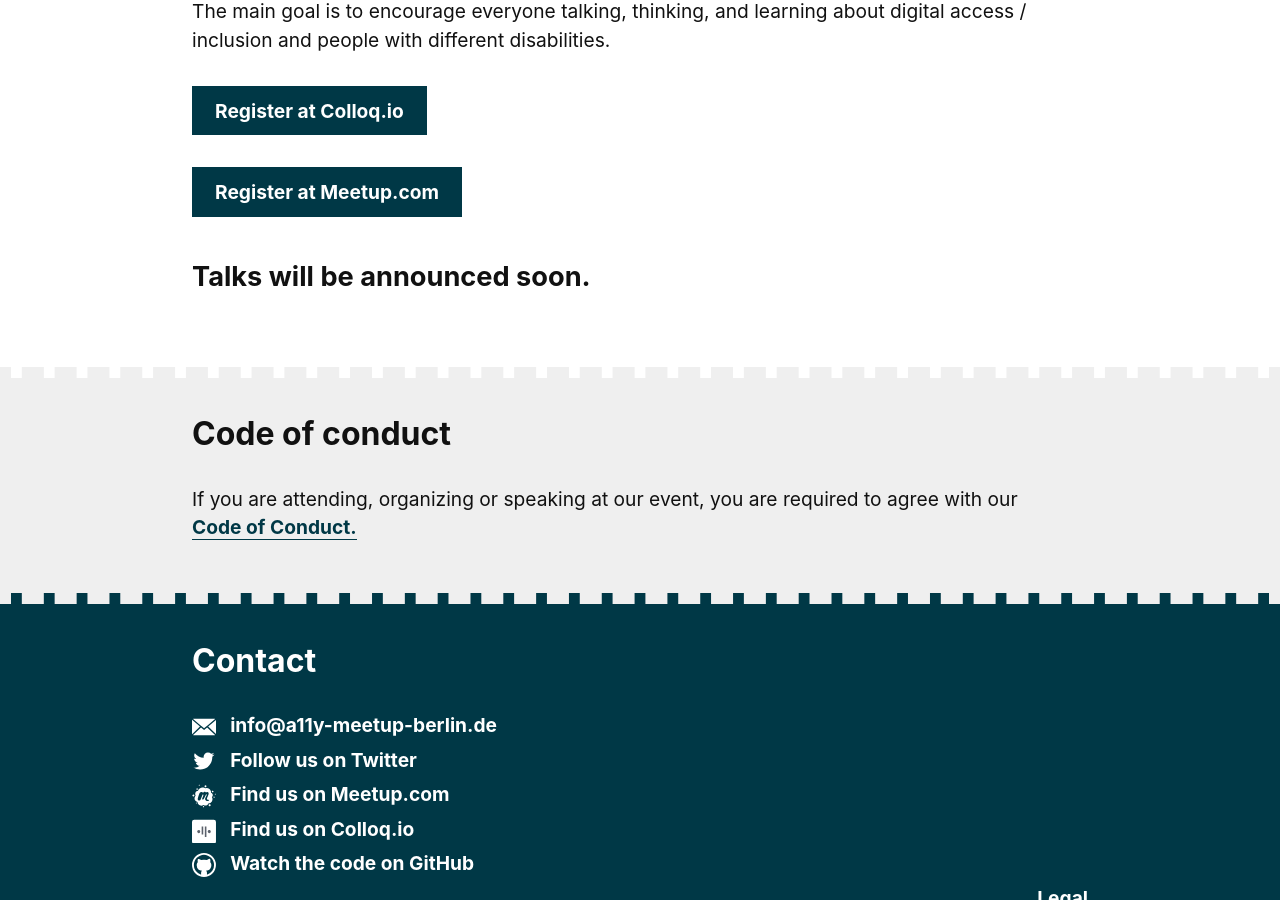
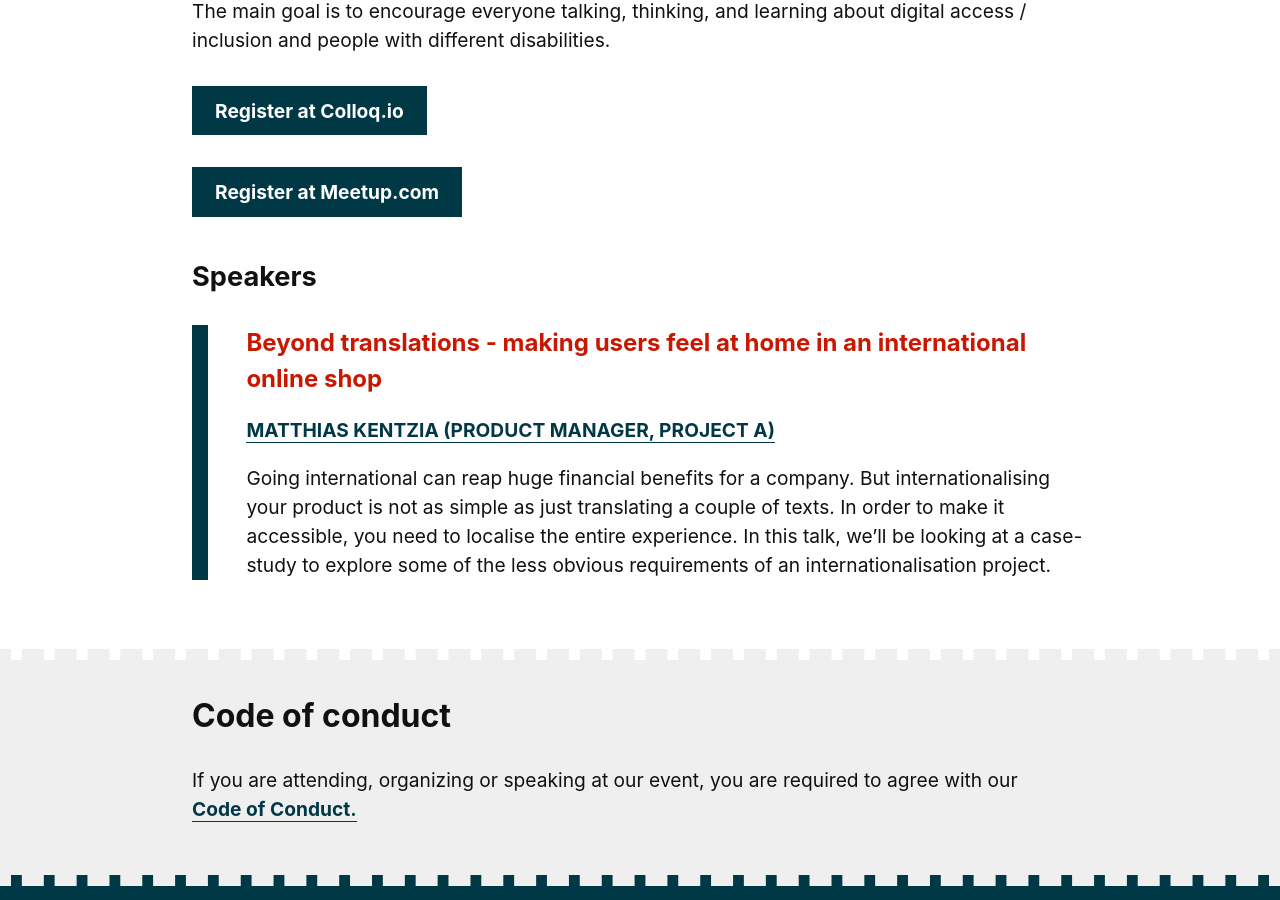
Before and after one commit to a11yberlin/a11y-meetup-berlin.de, a Jekyll site: the page built from index.html, in a window 1280 px wide and 900 px high, scrolled down 656 px. Built offline with Jekyll 4.4.1, drawn with Linux system fonts in a browser that asks for light colours.

Commit message:
✍️ add speaker for fourth edition

```diff
--- a/index.html
+++ b/index.html
@@ -19,15 +19,15 @@ layout: default
     <div class="event__link">
         <a class="button button--green" href="https://www.meetup.com/A11y-Meetup-Berlin/events/251177628/" title="If you want to attend the meetup, please let us know at meetup.com">Register at Meetup.com</a>
     </div>
-    <h3>Talks will be announced soon.</h3>
-    <!-- <div>
+    <h3>Speakers</h3>
+    <div>
         {% include teaser.html
-            headline="Da Vinci KeyCode — Keyboard navigation in the age of the touch screens"
-            subline="Develoger (Front-end Developer, Smava)"
-            text="Mass consumption of the Internet started with a click. At least that is true for the lucky majority of the population who either have no issues with their eye sight or just don't like to use the keyboard. Remaining people depend, or are just in love with pressing keys. This talk is not about their struggle, it's about how-to implement the inclusion on the tech level."
-            link="https://develoger.com/"
+            headline="Beyond translations - making users feel at home in an international online shop"
+            subline="Matthias Kentzia (Product Manager, Project A)"
+            text="Going international can reap huge financial benefits for a company. But internationalising your product is not as simple as just translating a couple of texts. In order to make it accessible, you need to localise the entire experience. In this talk, we’ll be looking at a case-study to explore some of the less obvious requirements of an internationalisation project."
+            link="https://twitter.com/mattkentz"
         %}
-        {% include teaser.html
+        <!-- {% include teaser.html
             headline="Accessibility — Designing for the real world"
             subline="Hugo Giraudel (Front-end developer, accessibility advocate, author, speaker, N26)"
             text="We all know that accessibility should be baked in all our projects. But what is it even? This topic is so wide that it is sometimes hard to grasp. We’ll take the amazing opportunity to meet on the Global Accessibility Awareness Day to discuss how accessibility blends into inclusive design, and what it means to design for all people."
@@ -37,6 +37,6 @@ layout: default
             headline="Testing Accessibility with a Screen Reader"
             subline="Sergei Kriger (Front-end developer, SinnerSchrader)"
             text="In this presentation you will figure out best practices of navigating web pages with a screen reader, learn how to use those practices for accessibility testing on both Mac OS and Windows and understand how to avoid the most common pitfalls when getting started using a screen reader."
-        %}
-    </div> -->
+        %} -->
+    </div>
 </section>
```
